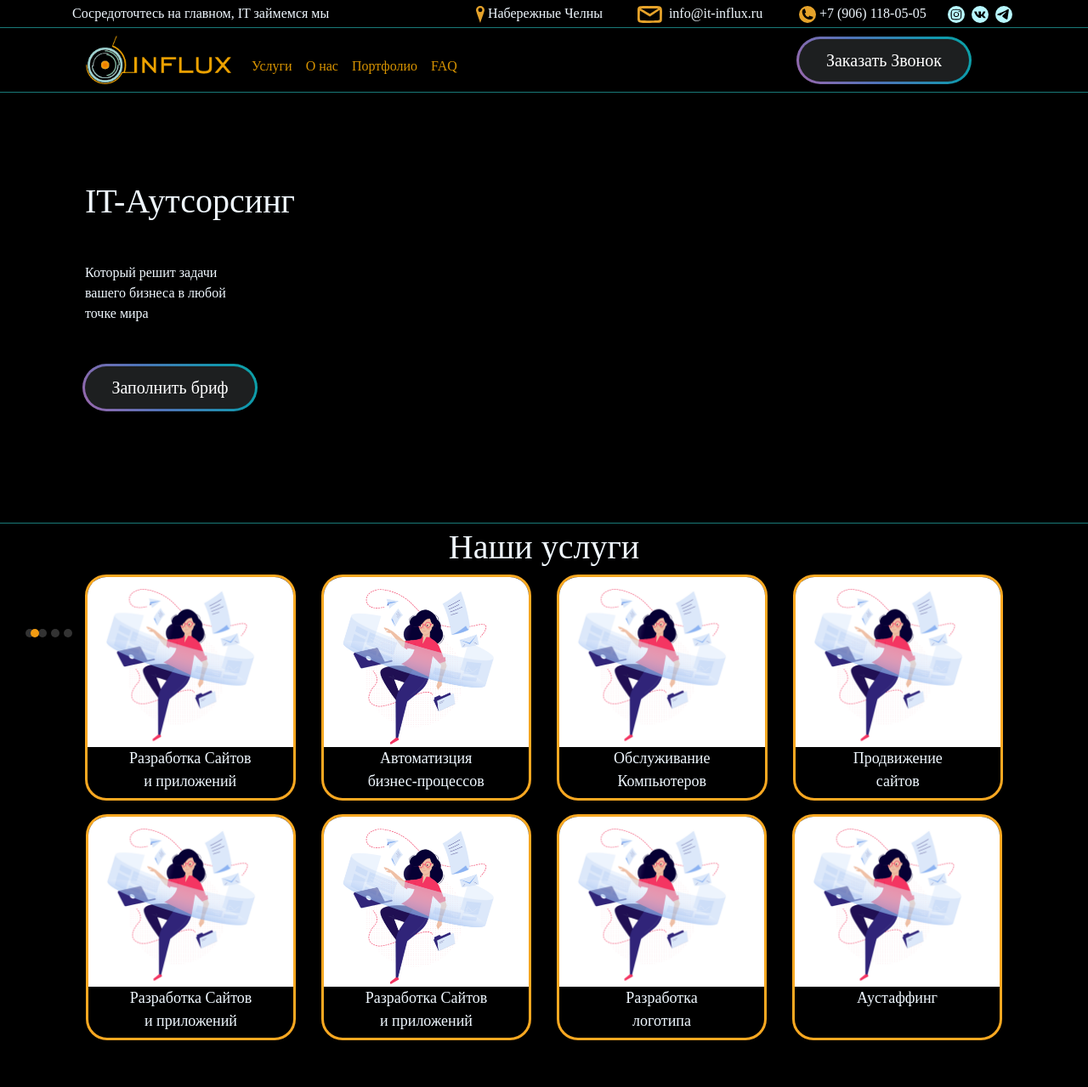
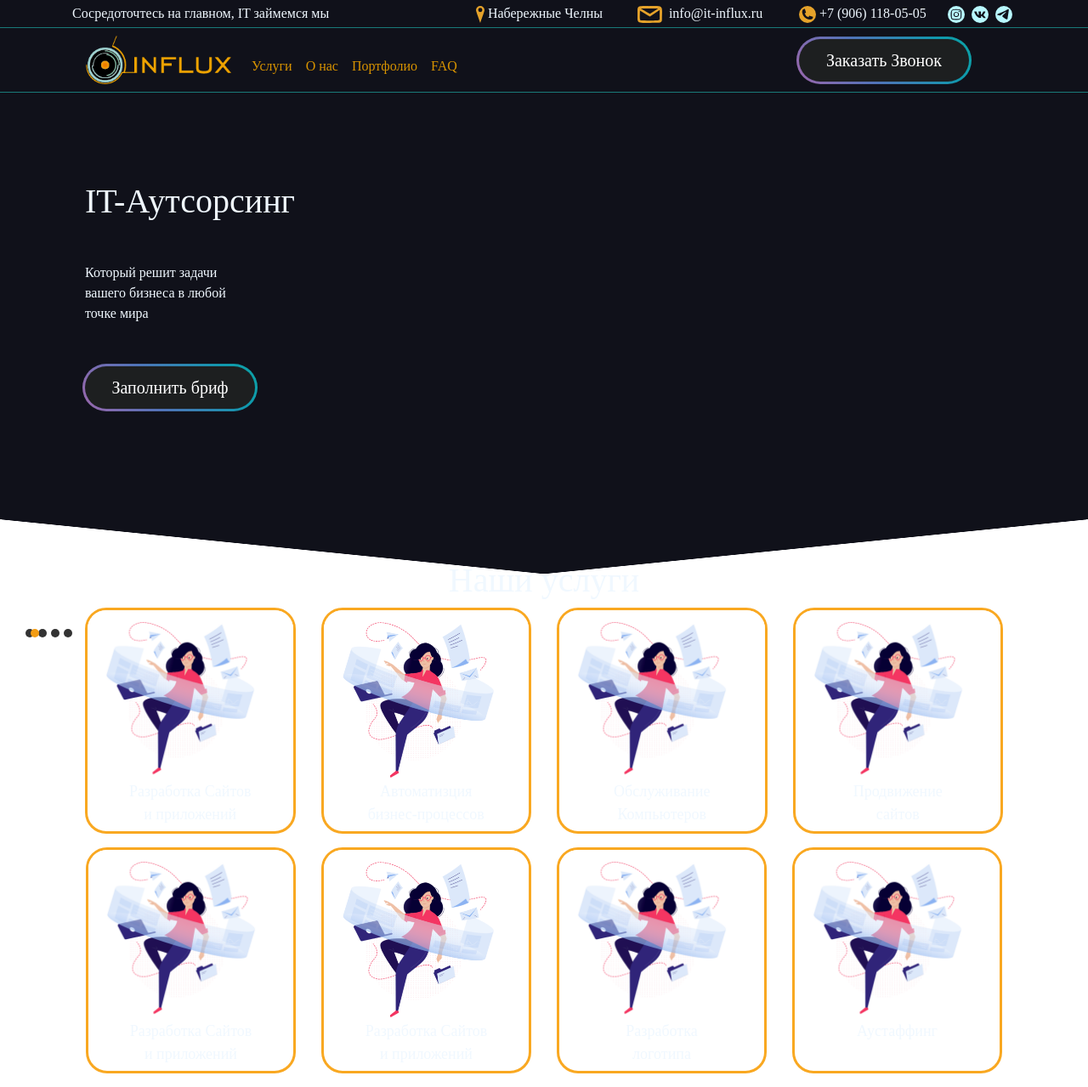
Before and after one commit to nik001/influx, a PHP site: page / in a window 1280 px wide. Shown: the whole page at 85% size. Before the commit the page ends 1224 px from the top, so only its background shows below. Run offline with PHP 8.4, Linux system fonts and the light colour scheme; some web fonts are replaced.

Commit message:
добавлен треугольник

```diff
--- a/css/OLDstyle.css
+++ b/css/OLDstyle.css
@@ -2,7 +2,7 @@
 *{margin:0;padding:0;}
 
 body{
-	background-color: #000000;
+	background-color: #10111A;
 	color: aliceblue;
 }
 
@@ -315,7 +315,10 @@ body{
 
 
 /* services  */
-
+.services
+{
+	background-color: #FFFFFF;
+}
 
 .block_info_news{
 	height: 200px;
@@ -373,3 +376,28 @@ border-radius: 22px  22px  0px  0px;
 
 
 }
+
+
+.title {
+  font-family: sans-serif;
+  font-weight: normal;
+  background-color: #10111A;
+  text-align: center;
+  color: #fff;
+  border-radius: 1px;
+  position: relative;
+
+}
+
+.title::after {
+  content: '';
+  padding-top: 5%;
+
+  background: linear-gradient(to right top, transparent 49.5%, #10111A 50%) left / 50.025% 100% no-repeat,
+linear-gradient(to left top, transparent 49.5%, #10111A 50%) right / 50.025% 100% no-repeat;
+
+  position: absolute;
+  top: 100%;
+  left: 2px;
+  right: 2px;
+}
--- a/index.html
+++ b/index.html
@@ -109,12 +109,11 @@
     </ul>
   </div>
 </div>
-	<hr align="center" class=" my-1" width="100%" size="1" color="#1C8887" />
+</section><!-- -->
+	<section class="title">
+	</section>
 
-	</section><!-- -->
-
-
-<section><!-- УСЛУГИ -->
+<section class="services pt-5"><!-- УСЛУГИ -->
 <div class="text-center "> <h1>Наши услуги</h1></div>
 	<div class="container">
 	<div class="row p-0 m-0">
```
